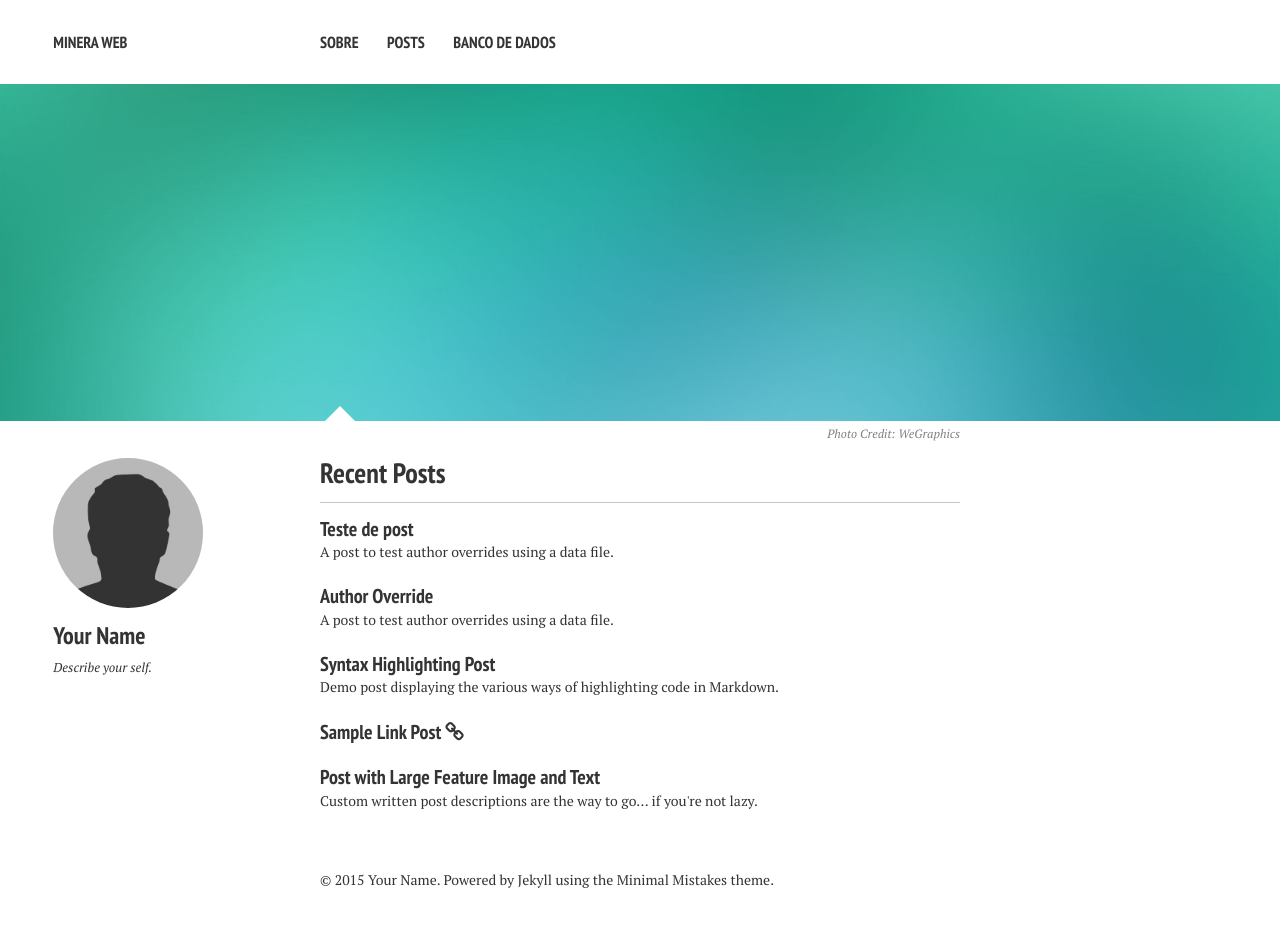
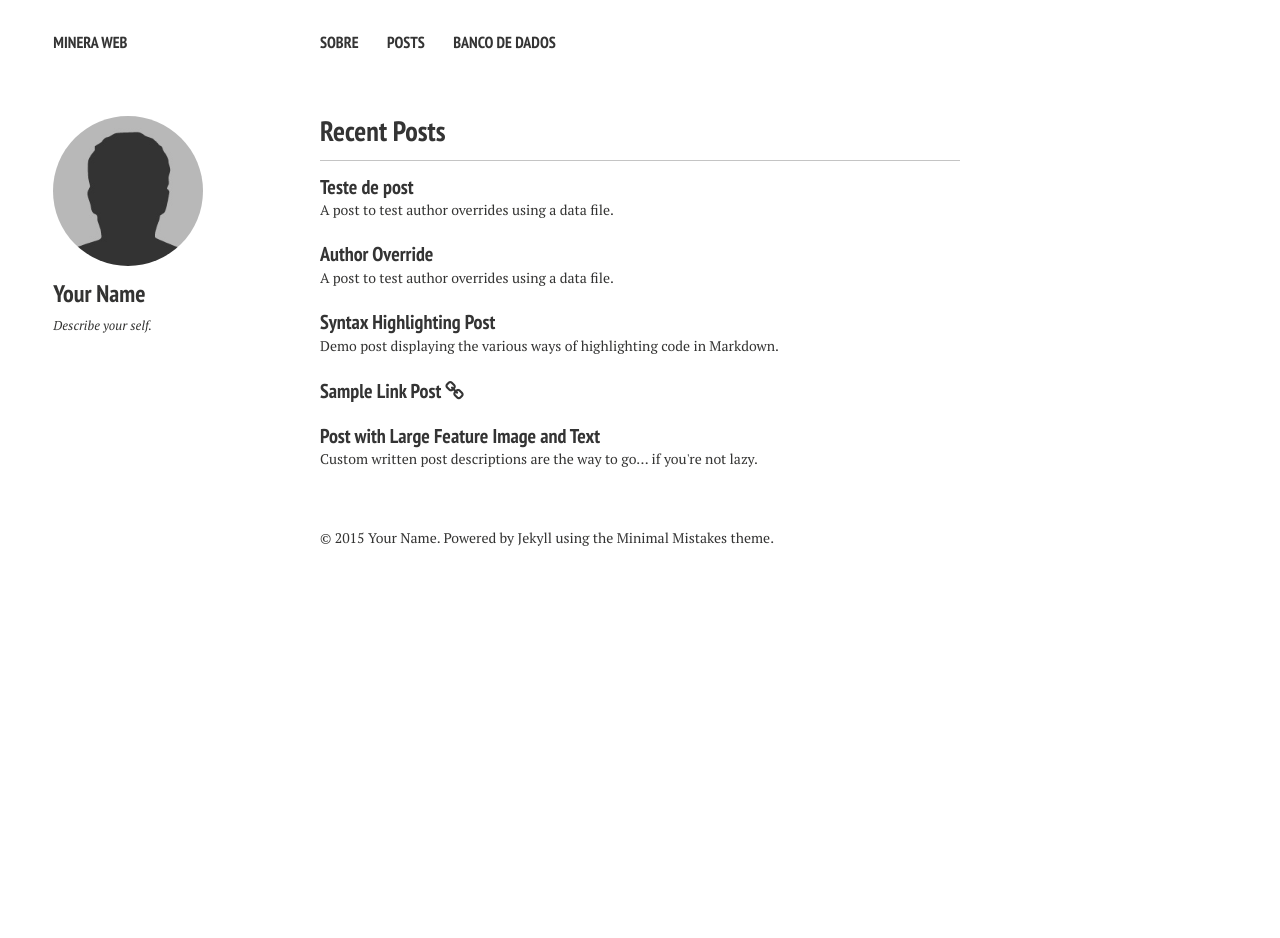
Before and after one commit to mineraweb/mineraweb.github.io, a Jekyll site: the page built from index.md, in a window 1280 px wide. Built offline with Jekyll 4.4.1, drawn with Linux system fonts in a browser that asks for light colours; nearby versions of some CDN libraries; after the commit the page ends 900 px from its top, so only the background shows below that.

Commit message:
Alterado o index

```diff
--- a/_layouts/home.html
+++ b/_layouts/home.html
@@ -12,21 +12,6 @@
 {% include _browser-upgrade.html %}
 
 {% include _navigation.html %}
-
-{% if page.image.feature %}
-  <div class="image-wrap">
-  <img src=
-    {% if page.image.feature contains 'http' %}
-      "{{ page.image.feature }}"
-    {% else %}
-      "{{ site.url }}/images/{{ page.image.feature }}"
-    {% endif %}
-  alt="{{ page.title }} feature image">
-  {% if page.image.credit %}
-    <span class="image-credit">Photo Credit: <a href="{{ page.image.creditlink }}">{{ page.image.credit }}</a></span>
-  {% endif %}
-  </div><!-- /.image-wrap -->
-{% endif %}
 
 <div id="main" role="main">
   <div class="article-author-side">
--- a/index.md
+++ b/index.md
@@ -2,8 +2,4 @@
 layout: home
 excerpt: "A minimal Jekyll theme for your blog by designer Michael Rose."
 tags: [Jekyll, theme, responsive, blog, template]
-image:
-  feature: sample-image-1.jpg
-  credit: WeGraphics
-  creditlink: http://wegraphics.net/downloads/free-ultimate-blurred-background-pack/
 ---
```
